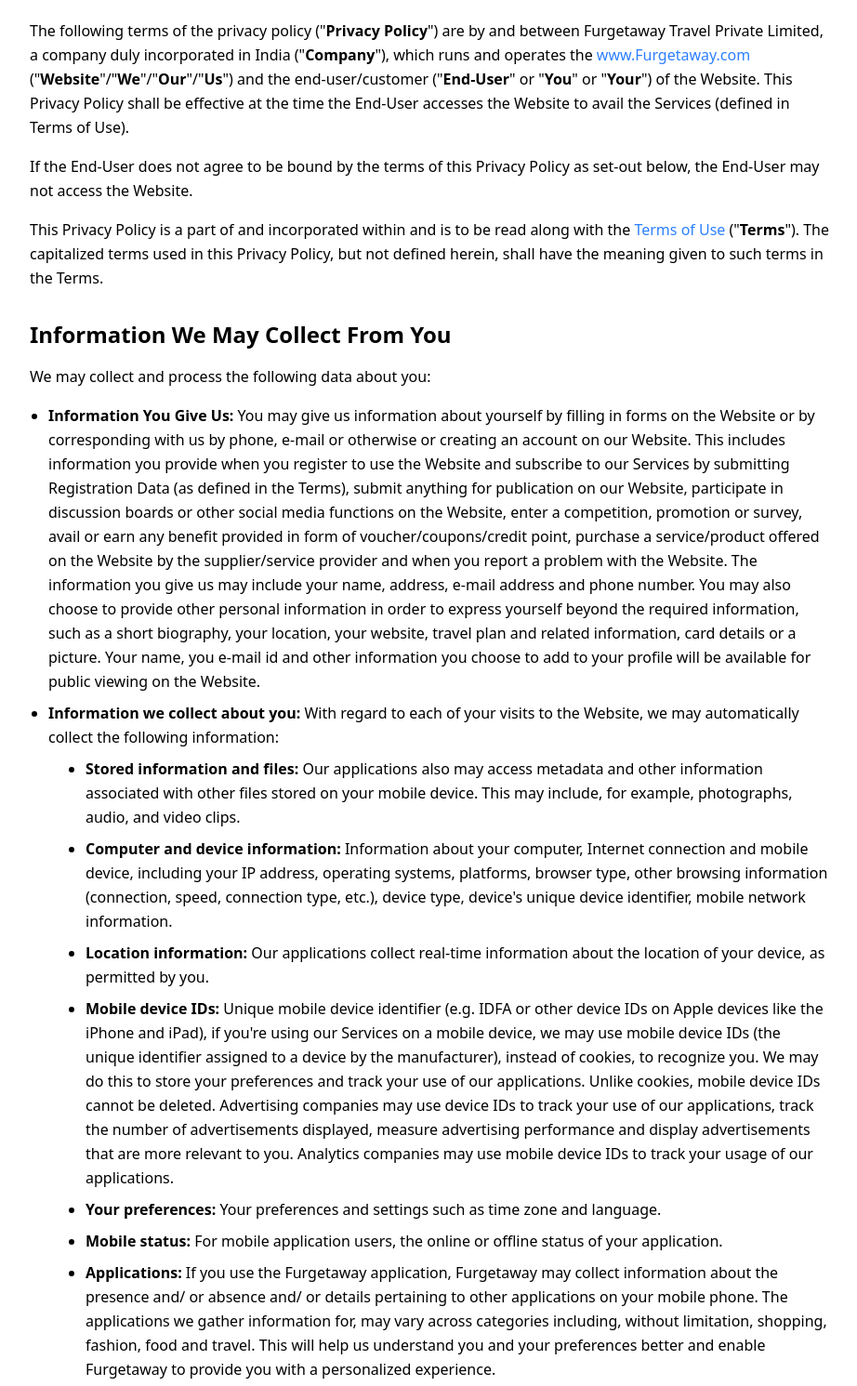
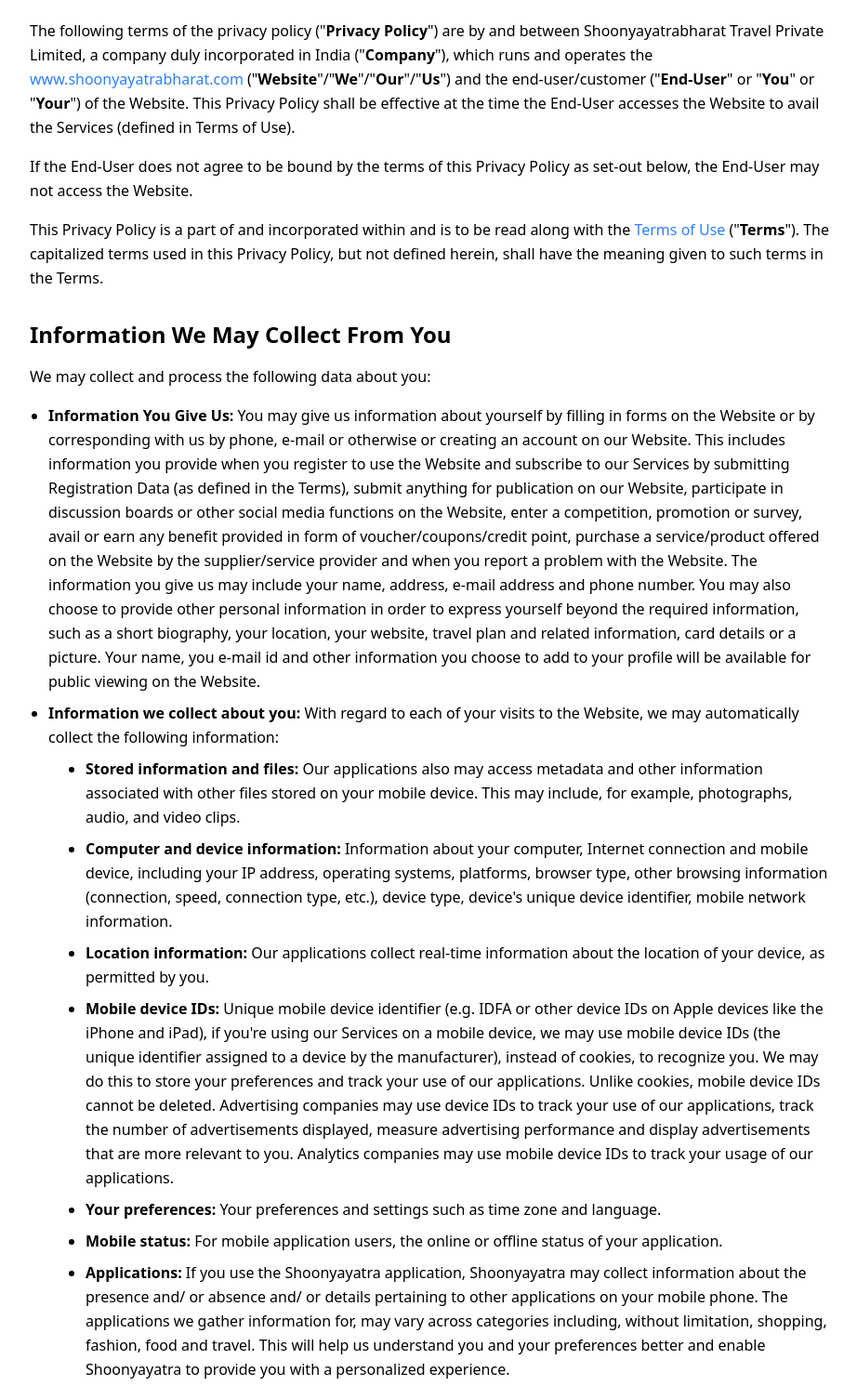
Before and after one commit to capnchill/shoonya_yatra_bharat, a plain HTML site: page policy.html in a window 1280 px wide. Shown: the part 72-1563 px from the top of the page at 93% size, without its empty margins (176-1098 px from the left). Drawn offline with Linux system fonts and the light colour scheme.

Commit message:
terms and policy update

```diff
--- a/policy.html
+++ b/policy.html
@@ -16,13 +16,13 @@
         <p class="mb-4 text-base leading-relaxed">
           The following terms of the privacy policy ("<strong
             >Privacy Policy</strong
-          >") are by and between Furgetaway Travel Private Limited, a company
-          duly incorporated in India ("<strong>Company</strong>"), which runs
-          and operates the
+          >") are by and between Shoonyayatrabharat Travel Private Limited, a
+          company duly incorporated in India ("<strong>Company</strong>"), which
+          runs and operates the
           <a
-            href="https://www.furgetaway.com"
+            href="https://www.shoonyayatrabharat.com"
             class="text-blue-500 hover:underline"
-            >www.Furgetaway.com</a
+            >www.shoonyayatrabharat.com</a
           >
           ("<strong>Website</strong>"/"<strong>We</strong>"/"<strong>Our</strong>"/"<strong>Us</strong>")
           and the end-user/customer ("<strong>End-User</strong>" or
@@ -39,7 +39,7 @@
           This Privacy Policy is a part of and incorporated within and is to be
           read along with the
           <a
-            href="https://www.furgetaway.com/terms"
+            href="https://www.shoonyayatrabharat.com/terms"
             class="text-blue-500 hover:underline"
             >Terms of Use</a
           >
@@ -128,13 +128,13 @@
             </li>
             <li class="text-base leading-relaxed">
               <span class="font-bold">Applications:</span> If you use the
-              Furgetaway application, Furgetaway may collect information about
-              the presence and/ or absence and/ or details pertaining to other
-              applications on your mobile phone. The applications we gather
-              information for, may vary across categories including, without
-              limitation, shopping, fashion, food and travel. This will help us
-              understand you and your preferences better and enable Furgetaway
-              to provide you with a personalized experience.
+              Shoonyayatra application, Shoonyayatra may collect information
+              about the presence and/ or absence and/ or details pertaining to
+              other applications on your mobile phone. The applications we
+              gather information for, may vary across categories including,
+              without limitation, shopping, fashion, food and travel. This will
+              help us understand you and your preferences better and enable
+              Shoonyayatra to provide you with a personalized experience.
             </li>
             <li class="text-base leading-relaxed">
               <span class="font-bold">Social Networks:</span> If you use your
@@ -273,7 +273,7 @@
             your data in this way, or to pass your details to any
             supplier/service provider for marketing purposes, please tick the
             relevant box situated on the form on which we collect your data, if
-            available, or write to us at care@Furgetaway.com;
+            available, or write to us at care@shoonyayatrabharat.com;
           </li>
 
           <li class="text-base leading-relaxed">
@@ -480,7 +480,7 @@
           to disclose your information to any third party for such purposes. You
           can exercise your right to prevent such processing by checking certain
           boxes on the forms we use to collect your data. You can also exercise
-          the right at any time by contacting us at care@furgetaway.com
+          the right at any time by contacting us at care@shoonyayatrabharat.com
         </p>
 
         <p class="mb-4 text-base leading-relaxed">
@@ -581,7 +581,7 @@
         </h2>
         <p class="mb-6 text-base leading-relaxed">
           If you have any questions about the Privacy Policy or have any
-          grievances then please email us on care@Furgetaway.com.
+          grievances then please email us on care@shoonyayatrabharat.com.
         </p>
       </div>
     </div>
```
Also changed, not shown: terms.html (+10 -8 lines).
